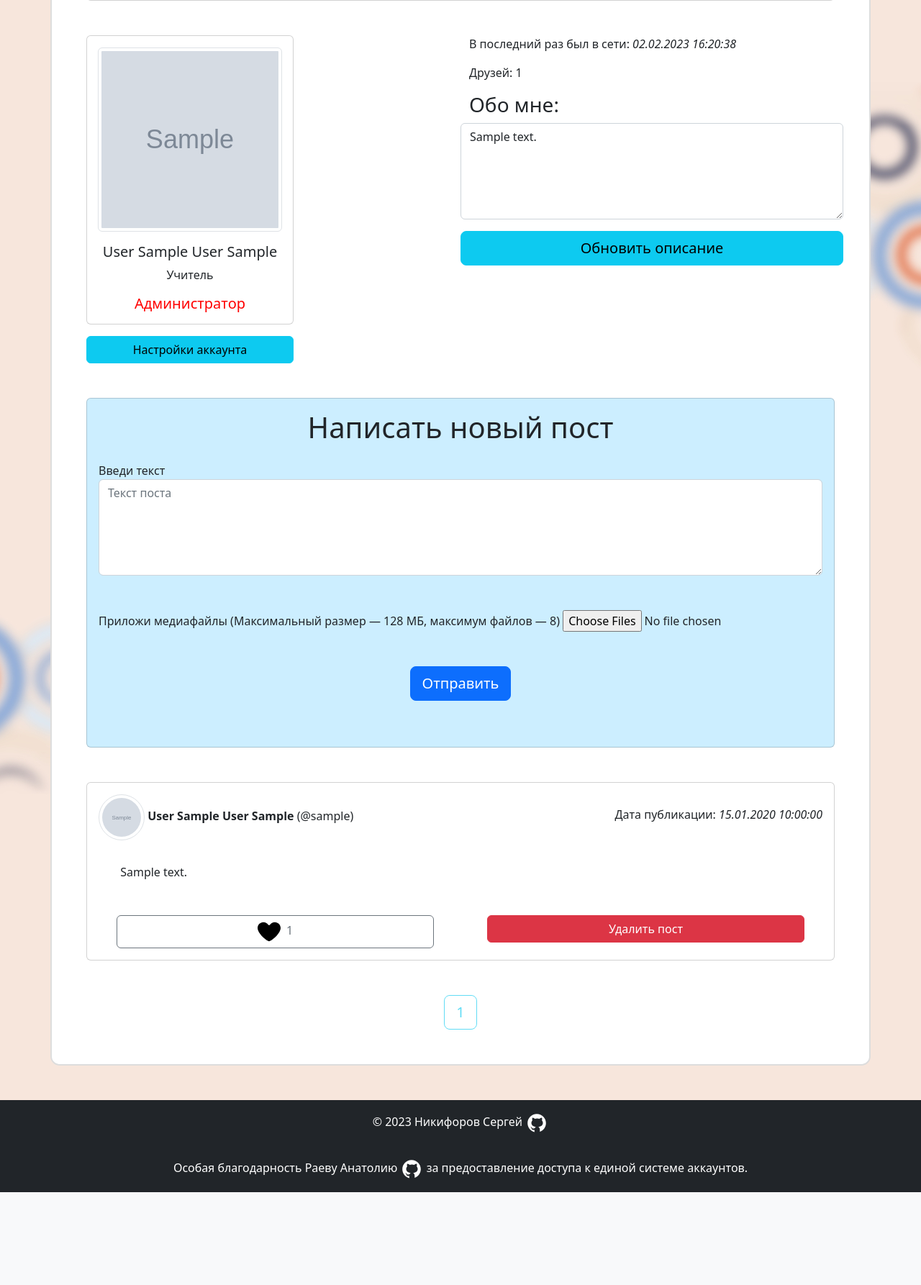
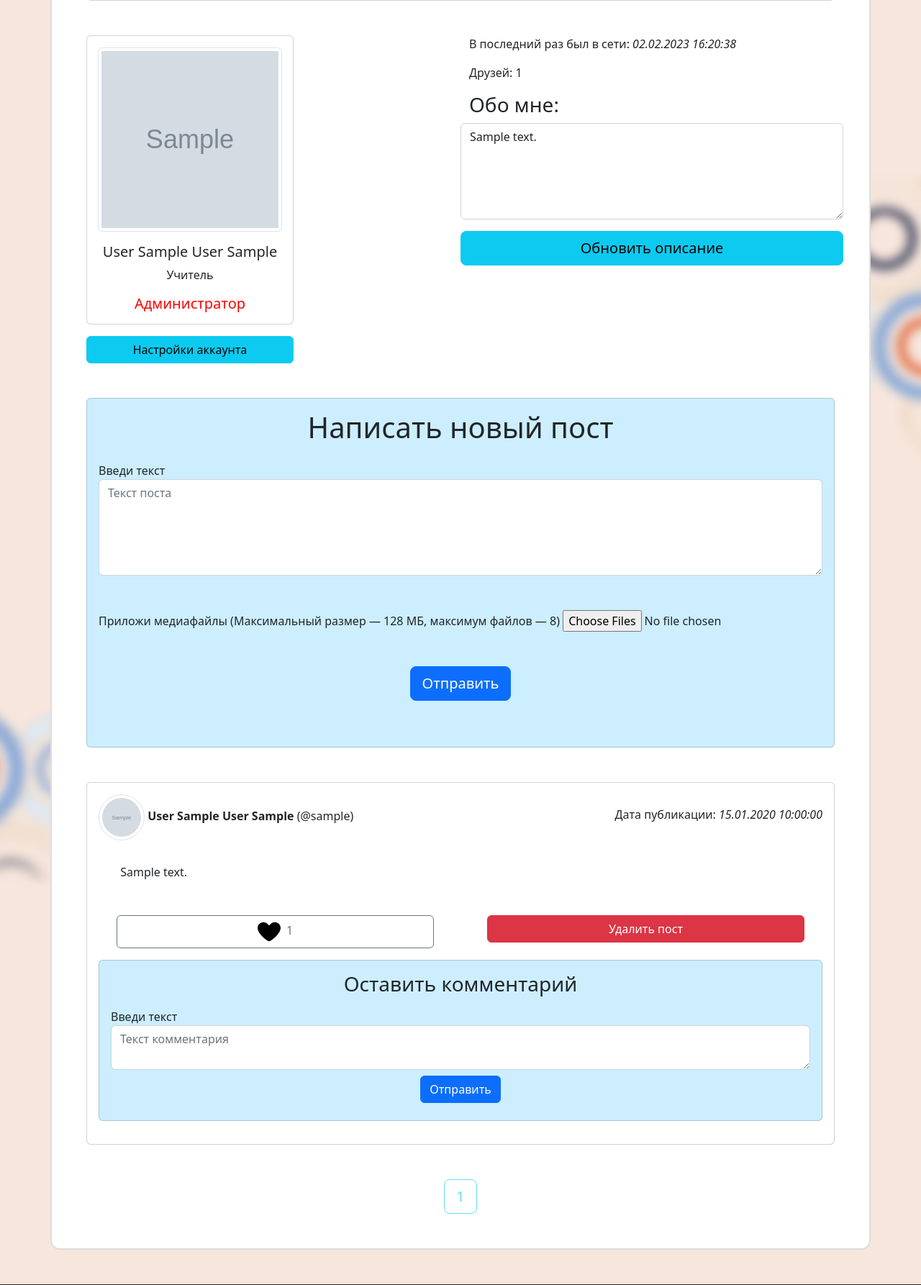
Before and after one commit to Shadow318193/ProtoNetwork, a Flask app: a page that uses templates/user.html in a window 1280 px wide. Shown: the part 452-2238 px from the top of the page at 72% size. Before the commit the page ends 2109 px from the top, so only its background shows below. Run offline with Flask 2, Linux system fonts and the light colour scheme; a user stored in the database is signed in; tables that the repository leaves empty hold one stand-in row (values such as "Sample post"); grey boxes marked "Sample" are stand-in pictures.

Commit message:
Comments added.

```diff
--- a/data/post.py
+++ b/data/post.py
@@ -16,6 +16,7 @@ class Post(SqlAlchemyBase):
     media = db.Column(db.String, nullable=True)
     media_type = db.Column(db.String, nullable=True)
     creation_date = db.Column(db.DateTime, default=datetime.now)
+    parent_post = db.Column(db.Integer, nullable=True, default=None)
 
     user = orm.relation("User")
     # balance = orm.relation("Balance", back_populates='user', uselist=False)
--- a/main.py
+++ b/main.py
@@ -165,7 +165,7 @@ def user_page(username):
             user_req = None
             user_friend = None
             the_user_is_friend = None
-        posts = db_sess.query(Post).filter(user.id == Post.poster_id)
+        posts = db_sess.query(Post).filter(user.id == Post.poster_id, Post.parent_post == None)
         posts_c = posts.count()
         if posts_c:
             max_page_of_user = posts_c // POSTS_IN_PAGE_MAX
@@ -195,6 +195,18 @@ def user_page(username):
                 post_likers[post.id] = post.who_liked.split(", ")
                 if "" in post_likers[post.id]:
                     post_likers[post.id].remove("")
+            comments = {}
+            comments_posters = {}
+            comments_time = {}
+            comments_likers = {}
+            for p in posts:
+                comments[p.id] = db_sess.query(Post).filter(Post.parent_post == p.id)
+                for comm in comments[p.id]:
+                    comments_posters[comm.id] = db_sess.query(User).filter(comm.poster_id == User.id).first()
+                    comments_time[comm.id] = make_readble_time(comm.creation_date)
+                    comments_likers[comm.id] = comm.who_liked.split(", ")
+                    if "" in comments_likers[comm.id]:
+                        comments_likers[comm.id].remove("")
             return render_template("user.html", user=user, current_user=current_user, posts=posts, posts_c=posts_c,
                                    media_pics=POST_MEDIA_PIC_TYPES, post_likers=post_likers,
                                    media_vid=POST_MEDIA_VID_TYPES, media_aud=POST_MEDIA_AUD_TYPES,
@@ -204,7 +216,9 @@ def user_page(username):
                                    post_media_count=post_media_count, user_req=user_req, user_friend=user_friend,
                                    the_user_is_friend=the_user_is_friend, last_n=last_n, last_n_time=last_n_time,
                                    last_n_text=make_text_news(last_n.text) if last_n else None, page=page,
-                                   page_max=POSTS_IN_PAGE_MAX, max_page_of_user=max_page_of_user)
+                                   page_max=POSTS_IN_PAGE_MAX, max_page_of_user=max_page_of_user,
+                                   comments=comments, comments_posters=comments_posters, comments_time=comments_time,
+                                   comments_likers=comments_likers)
         elif request.method == "POST":
             if "to_the_beginning_button" in request.form:
                 return redirect("/user/" + username + "?page=" + str(request.form["to_the_beginning_button"]))
@@ -271,6 +285,17 @@ def user_page(username):
                         else:
                             flash("Пост успешно отправлен", "success")
                         return redirect("/user/" + username + "?page=1")
+                    elif "comment_button" in request.form and not current_user.is_banned:
+                        if request.form.get("comment_text").replace(" ", ""):
+                            comment = Post()
+                            comment.poster_id = current_user.id
+                            comment.parent_post = request.form["comment_button"]
+                            comment.text = request.form["comment_text"]
+                            db_sess.add(comment)
+                            db_sess.commit()
+                            flash("Комментарий успешно отправлен", "success")
+                        else:
+                            flash("Сначала нужно что-нибудь написать", "danger")
                     elif "delete_post_button" in request.form and not current_user.is_banned:
                         post = db_sess.query(Post).filter(Post.id == request.form["delete_post_button"]).first()
                         if post.media:
@@ -318,6 +343,18 @@ def user_page(username):
                         user.is_news_publisher = True
                         db_sess.commit()
                         flash("Пользователю дана возможность публиковать новости", "success")
+                    elif "comment_button" in request.form and not user.posts_only_for_friends and \
+                            not current_user.is_banned and not user.is_banned:
+                        if request.form.get("comment_text").replace(" ", ""):
+                            comment = Post()
+                            comment.poster_id = current_user.id
+                            comment.parent_post = request.form["comment_button"]
+                            comment.text = request.form["comment_text"]
+                            db_sess.add(comment)
+                            db_sess.commit()
+                            flash("Комментарий успешно отправлен", "success")
+                        else:
+                            flash("Сначала нужно что-нибудь написать", "danger")
                     elif "friend_request_button" in request.form and not user_req and not user_friend:
                         user_friends_req = user.friends_req.split(", ")
                         if "" in user_friends_req:
--- a/templates/user.html
+++ b/templates/user.html
@@ -91,7 +91,7 @@
         <div class="col">
             <p>В последний раз был в сети: <i>{{ user_time }}</i></p>
             <p>Друзей: {{ user.friends_num }}</p>
-            {% if current_user.is_authenticated and current_user.login == user.login %}
+            {% if current_user.is_authenticated and current_user.login == user.login and not current_user.is_banned %}
                 <h3>Обо мне:</h3>
                 <form method="post">
                     <div class="row pb-3">
@@ -111,7 +111,7 @@
         </div>
     </div>
     <div class="pb-3"></div>
-    {% if current_user.is_authenticated and current_user.login == user.login %}
+    {% if current_user.is_authenticated and current_user == user and not user.is_banned %}
     <div style="background-color: #cceeff;" class="card p-3">
         <h1 class="text-center pb-3">Написать новый пост</h1>
         <form method="post" enctype="multipart/form-data">
@@ -133,7 +133,7 @@
         <h1 class="text-center">Пользователь запретил смотреть свои посты другим пользователям, не являющимся его друзьями.</h1>
     {% elif posts_c %}
         <h1>Посты пользователя:</h1>
-    {% else %}
+    {% elif current_user != user %}
         <h1>У пользователя нет постов.</h1>
     {% endif %}
     {% if (current_user == user) or (the_user_is_friend) or not (user.posts_only_for_friends) %}
@@ -196,6 +196,61 @@
                 </div>
                 {% endif %}
             </form>
+            <div class="pb-3"></div>
+            <form method="post" style="background-color: #cceeff;" class="card p-3">
+                <h3 class="text-center pb-2">Оставить комментарий</h3>
+                <div class="form-group mb-2">
+                    <label for="comment_text">Введи текст</label>
+                    <textarea class="form-control" id="comment_text" name="comment_text" rows="2" placeholder="Текст комментария"></textarea>
+                </div>
+                <div class="text-center mb-2">
+                    <button type="submit" class="btn btn-primary" id="comment_button" name="comment_button" value="{{ post.id }}">Отправить</button>
+                </div>
+            </form>
+            <div class="pb-3"></div>
+            {% if comments[post.id] %}
+            {% for comment in comments[post.id] %}
+            <div class="card p-3">
+                <div class="row pb-3">
+                <div class="col pb-3">
+                    <div>
+                        {% if comments_posters[comment.id].avatar == None and not comments_posters[comment.id].is_banned %}
+                        <img src="/static/media/default.png" style="object-fit: cover; width: 64px; height: 64px; border-radius: 100px;" class="img-thumbnail" alt="{{ comments_posters[comment.id].surname }} {{ comments_posters[comment.id].name }}">
+                        {% elif comments_posters[comment.id].is_banned %}
+                        <img src="/static/media/ban.jpg" style="object-fit: cover; width: 64px; height: 64px; border-radius: 100px;" class="img-thumbnail" alt="{{ comments_posters[comment.id].surname }} {{ comments_posters[comment.id].name }}">
+                        {% else %}
+                        <img src="/static/media/from_users/avatars/{{ comments_posters[comment.id].avatar }}" style="object-fit: cover; width: 64px; height: 64px; border-radius: 100px;" class="img-thumbnail" alt="{{ comments_posters[comment.id].surname }} {{ comments_posters[comment.id].name }}">
+                        {% endif %}
+                        {% if comments_posters[comment.id].is_teacher %}
+                            <b>{{ comments_posters[comment.id].surname }} {{ comments_posters[comment.id].name }} {{ comments_posters[comment.id].patronymic }}</b> (@{{ comments_posters[comment.id].login }})
+                        {% else %}
+                            <b>{{ comments_posters[comment.id].surname }} {{ comments_posters[comment.id].name }}</b> (@{{ comments_posters[comment.id].login }})
+                        {% endif %}
+                    </div>
+                </div>
+                <div class="col pb-3">
+                    <p class="text-end mt-3">Дата публикации: <i>{{ comments_time[comment.id] }}</i></p>
+                </div>
+                </div>
+                {% if comment.text %}
+                    <p style="white-space: pre-wrap; padding: 0 3%;" class="pb-1">{{ comment.text }}</p>
+                {% endif %}
+                <form method="post" class="row">
+                <div class="col">
+                    <div class="text-center">
+                        <button type="submit" class="btn btn-outline-secondary" style="width: 90%;" id="like_button" name="like_button" value="{{ comment.id }}"><img class="me-2" width="32" src="
+                        {% if current_user.id|string() in comments_likers[comment.id] and current_user.is_authenticated %}
+                        /static/media/like_activated.svg
+                        {% else %}
+                        /static/media/like.svg
+                        {% endif %}"
+                        >{{ comment.likes }}</button>
+                    </div>
+                </div>
+            </form>
+            </div>
+            {% endfor %}
+            {% endif %}
         </div>
         <div class="pb-5"></div>
     {% endfor %}
```
